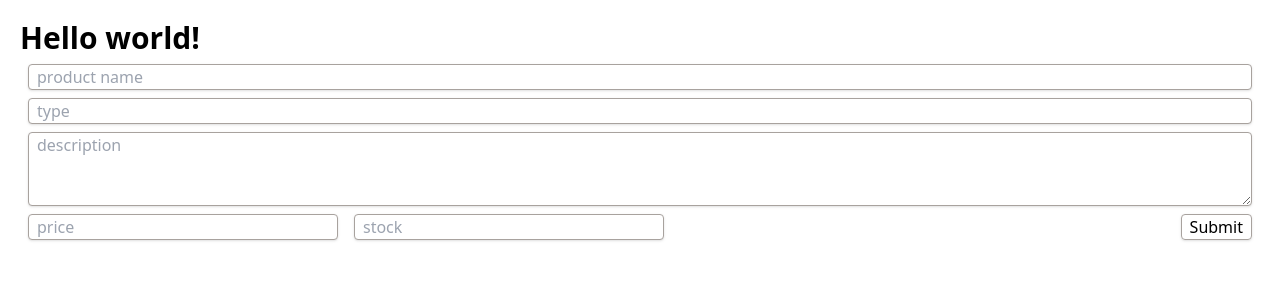
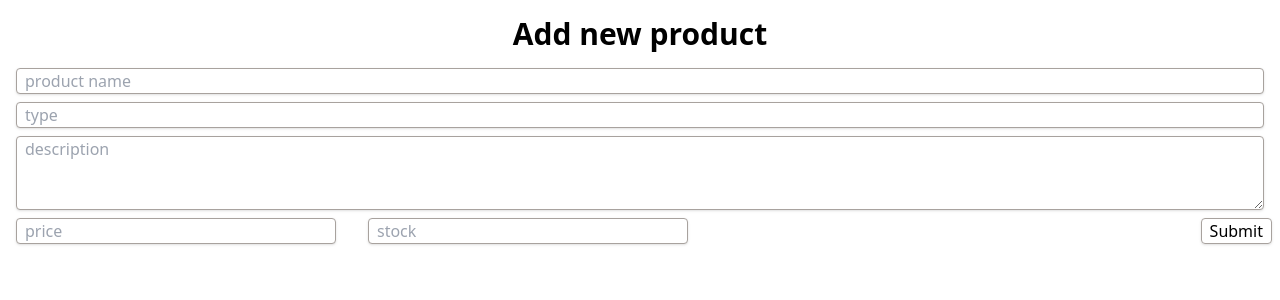
Before and after one commit to superoverflow/ttwist-shop, a Next.js app: page /admin/addProduct in a window 1280 px wide. Shown: the top 300 px of the page. Built offline with nearby package versions, Linux system fonts and the light colour scheme.

Commit message:
fix spacing

```diff
--- a/app/admin/addProduct/page.tsx
+++ b/app/admin/addProduct/page.tsx
@@ -4,7 +4,7 @@ import { Form, FormRenderProps, useField } from "react-final-form";
 import React from "react";
 import { cva } from "class-variance-authority";
 
-const inputVariant = cva(["border", "shadow", "rounded", "px-2", "mx-2"], {
+const inputVariant = cva(["border", "shadow", "rounded", "px-2", "mx-4"], {
   variants: {
     intent: {
       primary: [" border-stone-400"],
@@ -48,8 +48,8 @@ const ProductForm = () => {
     const stock = useField("stock", { type: "number" });
 
     return (
-      <div className="container mx-auto py-5 px-5">
-        <h1 className="text-3xl font-bold">Hello world!</h1>
+      <div className="container mx-auto py-2">
+        <h1 className="text-3xl font-bold text-center py-2">Add new product</h1>
         <form onSubmit={props.handleSubmit}>
           <div className="flex flex-col space-y-2 mt-2">
             <input
```
